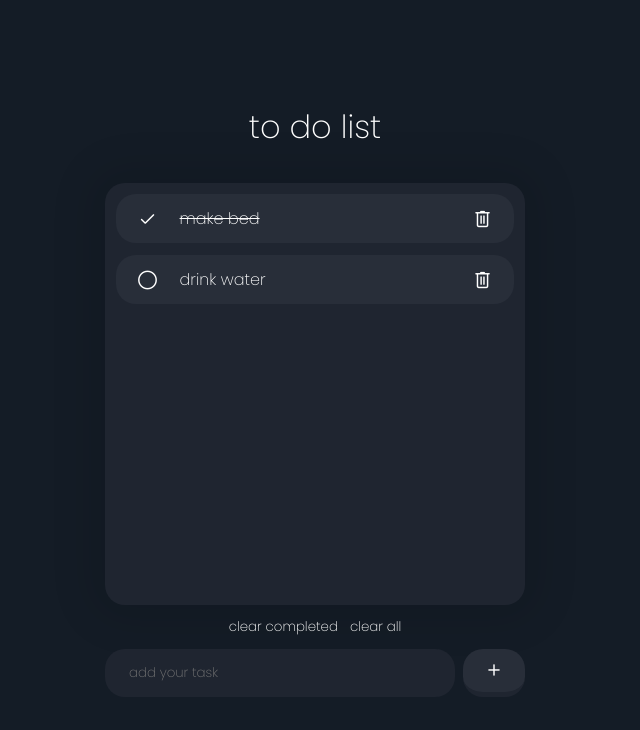
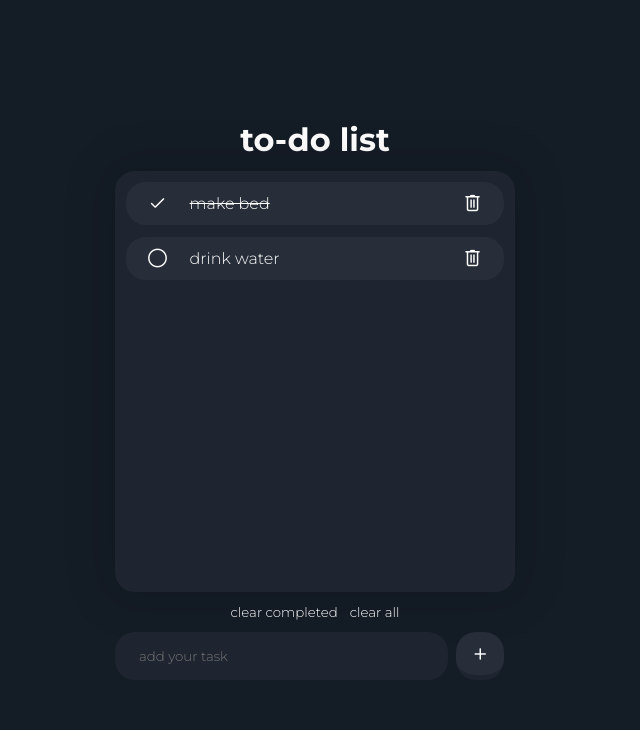
Before and after one commit to angeldlg/barebones-todo, a plain HTML site: page index.html in a window 1280 px wide. Shown: the whole page, without its empty margins (325-965 px from the left). Drawn offline with nearby package versions, Linux system fonts and the light colour scheme.

Commit message:
html and css changes

```diff
--- a/index.html
+++ b/index.html
@@ -11,7 +11,9 @@
     href="https://fonts.googleapis.com/css2?family=Material+Symbols+Rounded:opsz,wght,FILL,GRAD@20..48,100..700,0..1,-50..200" />
   <link rel="preconnect" href="https://fonts.googleapis.com">
   <link rel="preconnect" href="https://fonts.gstatic.com" crossorigin>
-  <link href="https://fonts.googleapis.com/css2?family=Poppins:wght@200;400&display=swap" rel="stylesheet">
+  <link
+    href="https://fonts.googleapis.com/css2?family=Montserrat:ital,wght@0,100;0,200;0,300;0,400;0,500;0,600;0,700;0,800;0,900;1,100;1,200;1,300;1,400;1,500;1,600;1,700;1,800;1,900&display=swap"
+    rel="stylesheet">
   <style>
     .material-symbols-rounded {
       font-variation-settings: "FILL" 0, "wght" 200, "GRAD" 200, "opsz" 20;
@@ -20,8 +22,8 @@
 </head>
 
 <body>
-  <h1>to do list</h1>
   <main>
+    <h1>to-do list</h1>
     <div>
       <ul data-ul-container>
         <li data-li-task>
@@ -35,6 +37,7 @@
           <button id="delete" class="material-symbols-rounded">delete</button>
         </li>
     </div>
+  </main>
   <aside>
     <button class="options" data-clear-completed>clear completed</button>
     <button class="options" data-clear-all>clear all</button>
@@ -44,7 +47,6 @@
     <input type="text" placeholder="add your task" data-input>
     <button type="submit" class="material-symbols-rounded">add</button>
   </form>
-  </main>
 </body>
 
 </html>
--- a/style.css
+++ b/style.css
@@ -27,12 +27,16 @@
   margin: 0;
   padding: 0;
   box-sizing: border-box;
-  font-family: "Poppins", sans-serif;
-  font-weight: 200;
+  font-family: "Montserrat", sans-serif;
+  font-weight: 300;
   text-decoration: none;
   list-style: none;
   user-select: none;
   color: var(--body-textcolor);
+}
+
+h1 {
+  font-weight: bold;
 }
 
 body {
@@ -43,26 +47,28 @@ body {
   align-items: center;
   flex-flow: column;
 
-  gap: 2rem;
+  gap: var(--gap--default);
   height: 100vh;
 }
 
 main {
   display: flex;
+  justify-content: center;
+  align-items: center;
   flex-flow: column;
   gap: var(--gap--default);
 
   background: none;
-  min-width: 300px;
-  width: 99vw;
-  max-width: 420px;
 }
 
 main div {
+  min-width: 300px;
+  width: 95vw;
+  max-width: 400px;
   box-shadow: 0 0 2.5em 1em rgba(0, 0, 0, 0.1);
   border-radius: var(--border-radius-default);
   background-color: var(--coloraccent3);
-  padding: .66rem;
+  padding: 0.66rem;
 }
 
 ul {
@@ -90,6 +96,9 @@ input[type="text"] {
 }
 
 form {
+  min-width: 300px;
+  width: 95vw;
+  max-width: 400px;
   display: grid;
   grid-template-columns: 8.5fr 1.5fr;
   gap: 0.5rem;
@@ -100,6 +109,7 @@ form {
 form button {
   cursor: pointer;
   border: none;
+  width: 48px;
 
   background-color: var(--coloraccent2);
   border-radius: var(--border-radius-default);
@@ -135,7 +145,7 @@ li button {
 
   padding: 0.5rem;
   border-radius: 100%;
-  transition: all 0.1s ease-in-out;
+  transition: all 0.2s ease-in-out;
 }
 
 span {
```
Lines whose indentation alone changed are shown as unchanged.
